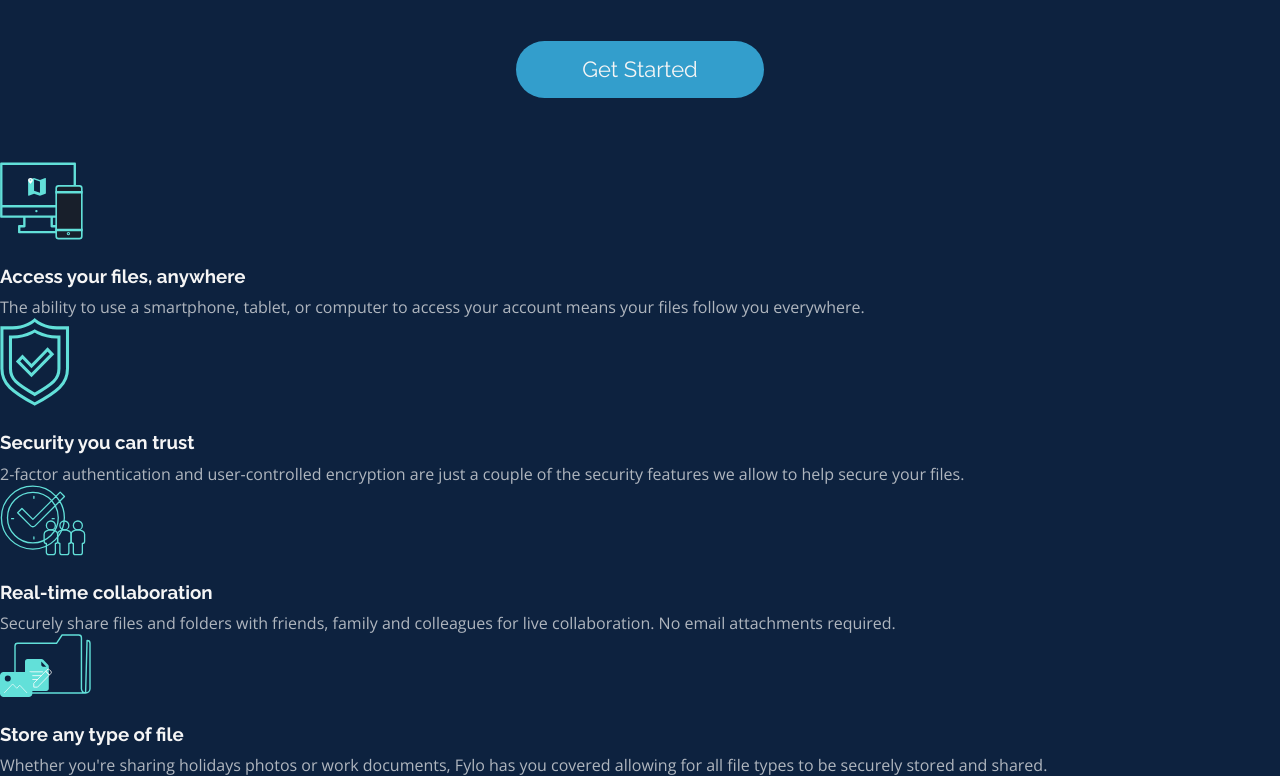
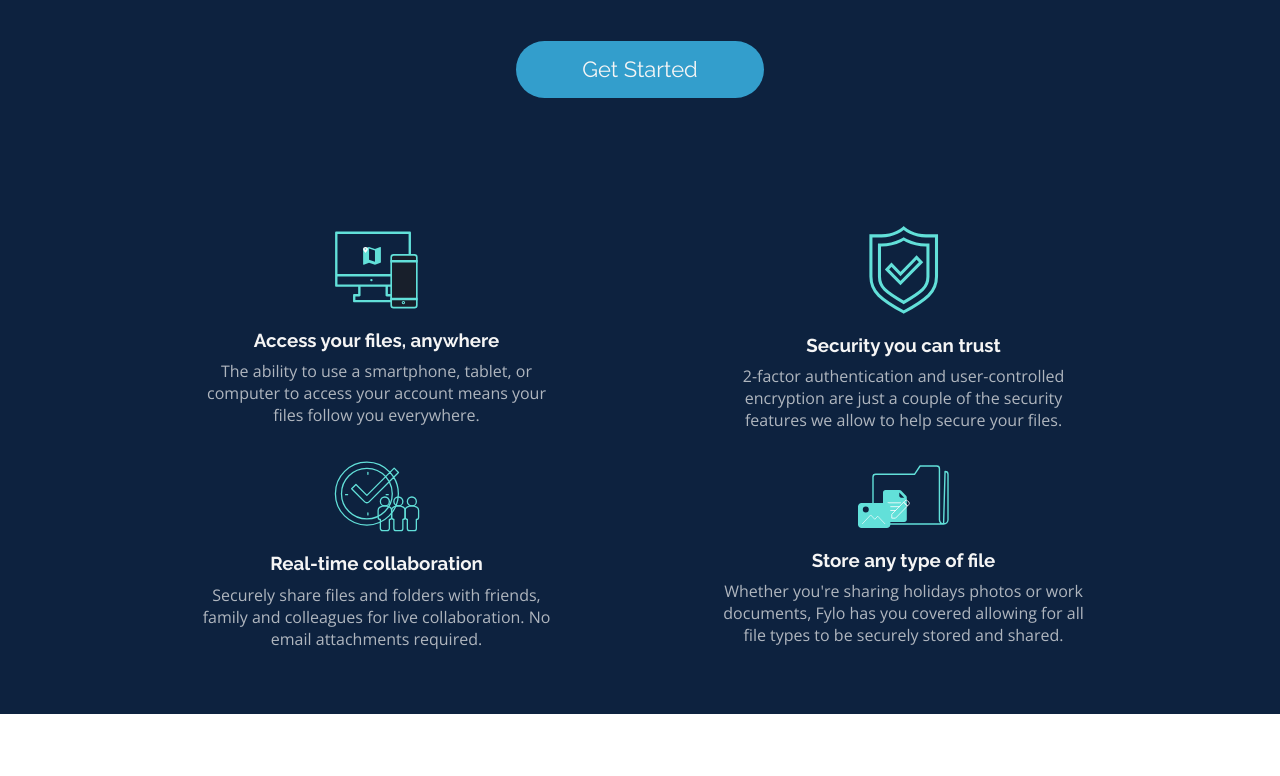
Before and after one commit to sedat355/Fylo_dark_theme_landing_page, a plain HTML site: page index.html in a window 1280 px wide. Shown: the part 902-1678 px from the top of the page. After the commit the page ends 1616 px from the top, so only its background shows below. Drawn offline with nearby package versions, Linux system fonts and the light colour scheme.

Commit message:
M & MD | Features completed.

```diff
--- a/index.html
+++ b/index.html
@@ -56,7 +56,7 @@
             <button class="btn btn_primary">Get Started</button>
         </section>
 
-        <section class="features grid_container">
+        <section class="features container grid_container">
             <div class="feature">
                 <img src="/images/icon-access-anywhere.svg" alt="">
                 <h3 class="feature_title">
--- a/style.css
+++ b/style.css
@@ -67,6 +67,10 @@ body {
     display: flex;
     align-items: center;
 }
+section {
+    /* margin: 48px 0; */
+    padding: 4em 0;
+}
 /* ! =======HEADER STYLES========================= */
 header {
     background-color: var(--bg-header2);
@@ -112,7 +116,6 @@ main {
 /* ! =======HERO STYLES========================= */
 section.hero {
     text-align: center;
-    padding: 4em 0;
     display: flex;
     flex-direction: column;
     align-items: center;
@@ -124,6 +127,36 @@ section.hero {
 .hero > p {
     max-width: 50ch;
 }
+/* ! =======FEATURES STYLES========================= */
+section.features {
+    display: grid;
+    gap: 1.875rem;
+}
+.feature {
+    display: flex;
+    flex-direction: column;
+    align-items: center;
+    justify-content: center;
+}
+.feature_title {
+}
+.feature > img {
+}
+.feature_parag {
+    max-width: 40ch;
+    text-align: center;
+}
+@media (min-width: 50rem) {
+    section.features {
+        grid-template-columns: 1fr 1fr;
+
+    }
+}
+
+
+
+
+
 
 
 
@@ -141,4 +174,3 @@ section.hero {
 /* ! =======HEADER STYLES========================= */
 /* ! =======HEADER STYLES========================= */
 /* ! =======HEADER STYLES========================= */
-/* ! =======HEADER STYLES========================= */
```
